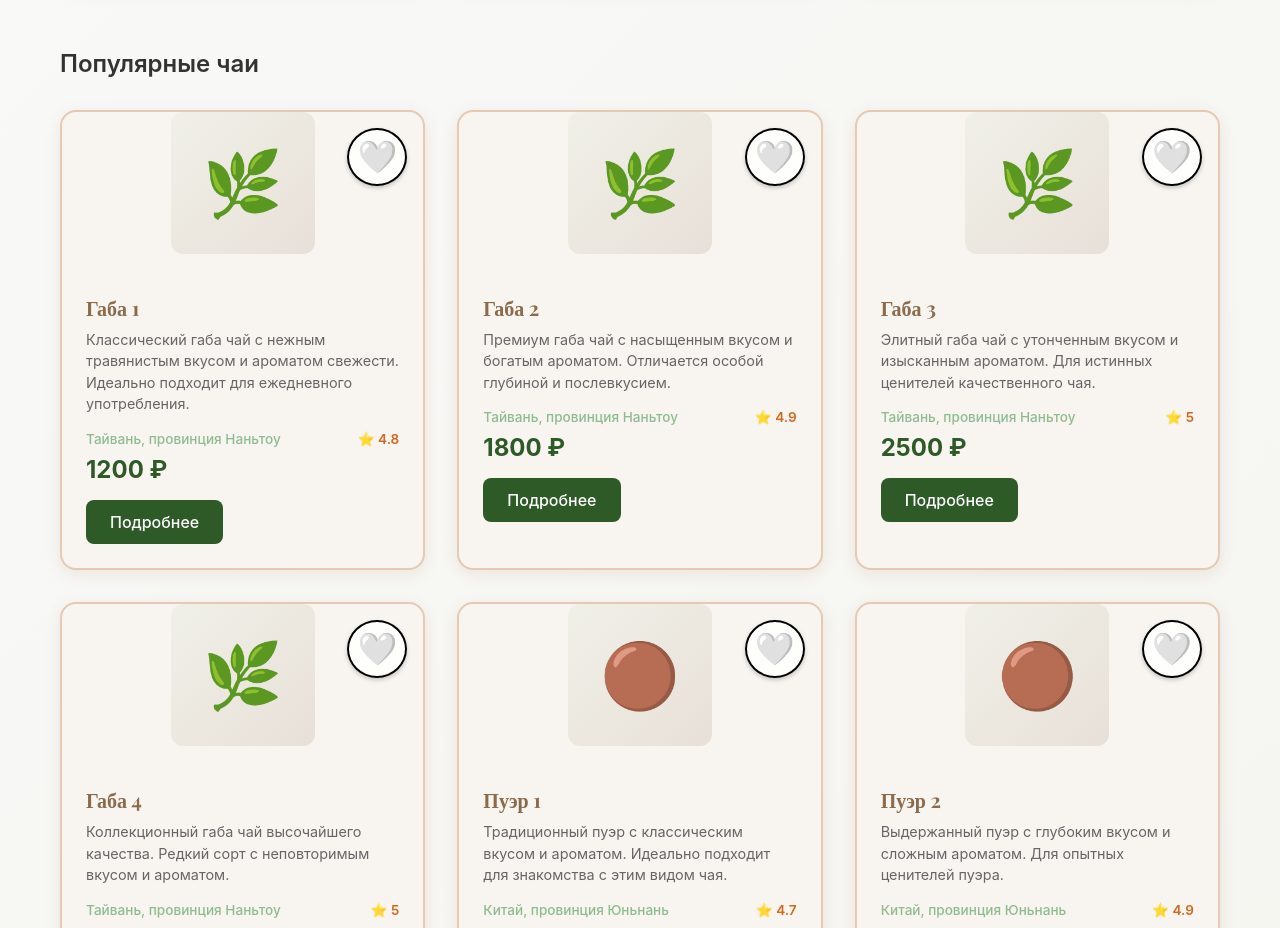
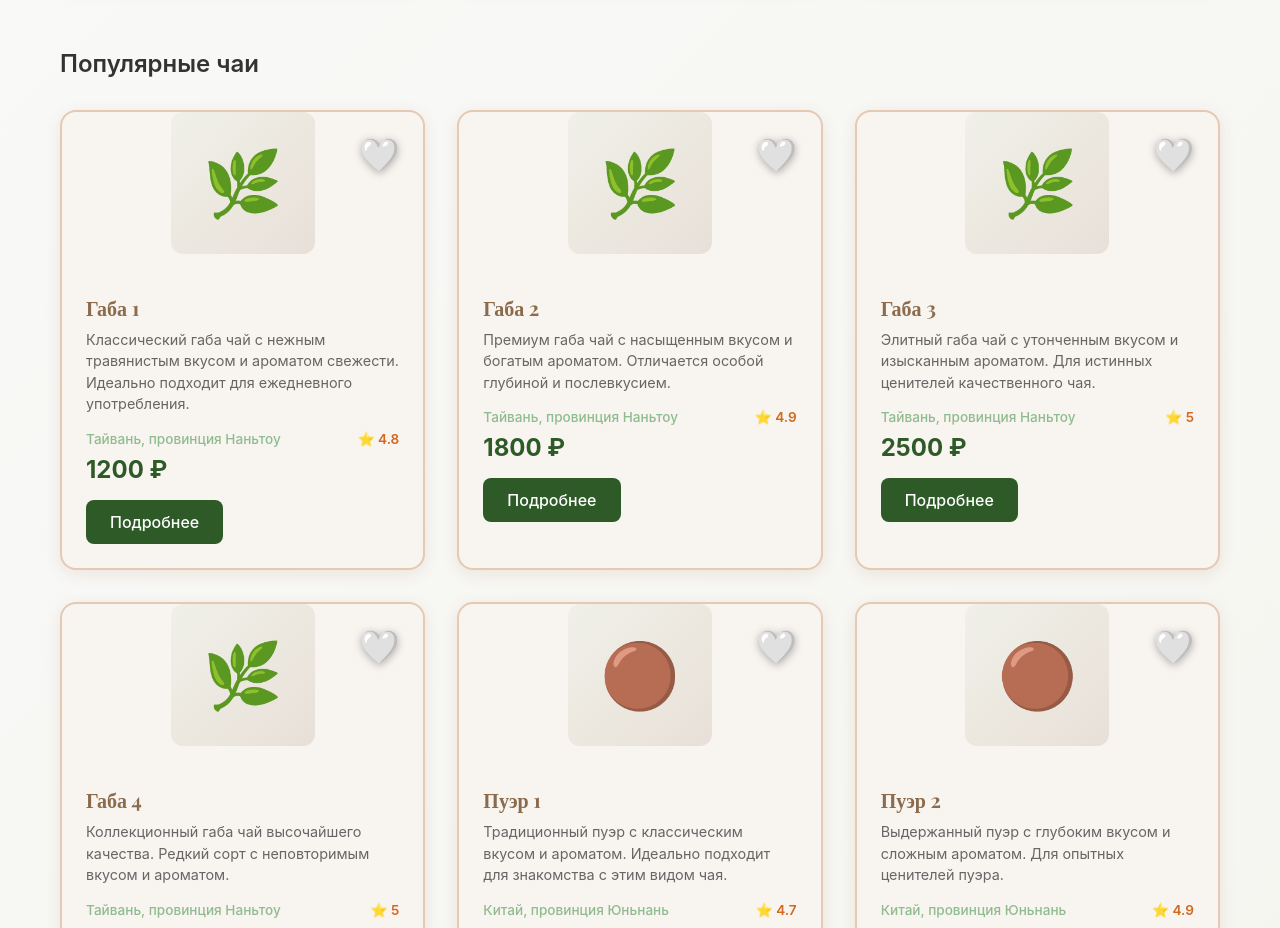
Before and after one commit to lianafah/tea-marketplace, a React (Vite) app: page / in a window 1280 px wide. Shown: the part 1140-2068 px from the top of the page. Built offline with nearby package versions, Linux system fonts and the light colour scheme; a web font is replaced by a local one.

Commit message:
Fix heart borders: now border is around the heart symbol, not the circle

```diff
--- a/src/pages/Catalog.css
+++ b/src/pages/Catalog.css
@@ -195,26 +195,28 @@
   position: absolute;
   top: 0.5rem;
   right: 0.5rem;
-  background: rgba(255, 255, 255, 0.9);
-  border: 2px solid #000000;
+  background: none;
+  border: none;
   font-size: 1.5rem;
   cursor: pointer;
   padding: 0.25rem;
   border-radius: 50%;
   transition: all 0.2s ease;
   z-index: 10;
-  box-shadow: 0 2px 4px rgba(0, 0, 0, 0.2);
+  -webkit-text-stroke: 2px #000000;
+  text-stroke: 2px #000000;
+  filter: drop-shadow(0 2px 4px rgba(0, 0, 0, 0.3));
 }
 
 .favorite-btn:hover {
   transform: scale(1.1);
-  background: rgba(255, 255, 255, 1);
-  box-shadow: 0 4px 8px rgba(0, 0, 0, 0.3);
+  filter: drop-shadow(0 4px 8px rgba(0, 0, 0, 0.4));
 }
 
 .favorite-btn.active {
   animation: heartBeat 0.3s ease-in-out;
-  background: rgba(255, 255, 255, 1);
+  -webkit-text-stroke: 2px #000000;
+  text-stroke: 2px #000000;
 }
 
 @keyframes heartBeat {
--- a/src/pages/Home.css
+++ b/src/pages/Home.css
@@ -247,26 +247,28 @@
   position: absolute;
   top: 0.5rem;
   right: 0.5rem;
-  background: rgba(255, 255, 255, 0.9);
-  border: 2px solid #000000;
+  background: none;
+  border: none;
   font-size: 1.5rem;
   cursor: pointer;
   padding: 0.25rem;
   border-radius: 50%;
   transition: all 0.2s ease;
   z-index: 10;
-  box-shadow: 0 2px 4px rgba(0, 0, 0, 0.2);
+  -webkit-text-stroke: 2px #000000;
+  text-stroke: 2px #000000;
+  filter: drop-shadow(0 2px 4px rgba(0, 0, 0, 0.3));
 }
 
 .favorite-btn:hover {
   transform: scale(1.1);
-  background: rgba(255, 255, 255, 1);
-  box-shadow: 0 4px 8px rgba(0, 0, 0, 0.3);
+  filter: drop-shadow(0 4px 8px rgba(0, 0, 0, 0.4));
 }
 
 .favorite-btn.active {
   animation: heartBeat 0.3s ease-in-out;
-  background: rgba(255, 255, 255, 1);
+  -webkit-text-stroke: 2px #000000;
+  text-stroke: 2px #000000;
 }
 
 .tea-card:hover .tea-image {
--- a/src/pages/Product.css
+++ b/src/pages/Product.css
@@ -33,26 +33,28 @@
   position: absolute;
   top: 1rem;
   right: 1rem;
-  background: rgba(255, 255, 255, 0.9);
-  border: 2px solid #000000;
+  background: none;
+  border: none;
   font-size: 2rem;
   cursor: pointer;
   padding: 0.5rem;
   border-radius: 50%;
   transition: all 0.2s ease;
   z-index: 10;
-  box-shadow: 0 2px 4px rgba(0, 0, 0, 0.2);
+  -webkit-text-stroke: 2px #000000;
+  text-stroke: 2px #000000;
+  filter: drop-shadow(0 2px 4px rgba(0, 0, 0, 0.3));
 }
 
 .favorite-btn:hover {
   transform: scale(1.1);
-  background: rgba(255, 255, 255, 1);
-  box-shadow: 0 4px 8px rgba(0, 0, 0, 0.3);
+  filter: drop-shadow(0 4px 8px rgba(0, 0, 0, 0.4));
 }
 
 .favorite-btn.active {
   animation: heartBeat 0.3s ease-in-out;
-  background: rgba(255, 255, 255, 1);
+  -webkit-text-stroke: 2px #000000;
+  text-stroke: 2px #000000;
 }
 
 @keyframes heartBeat {
```
